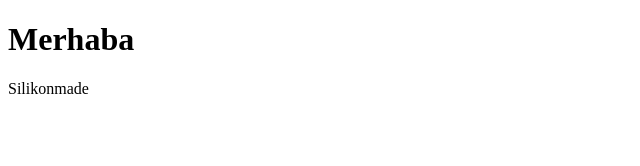
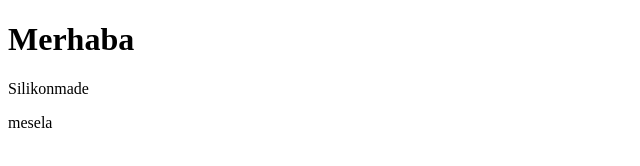
Before and after one commit to KaderTekel/BE129, a plain HTML site: page index.html in a window 1280 px wide. Shown: the full height of the page, 0-640 px from the left. Drawn offline with Linux system fonts and the light colour scheme.

Commit message:
Update index.html

```diff
--- a/index.html
+++ b/index.html
@@ -6,6 +6,8 @@
 <body>
     <h1>Merhaba</h1>
     <p>Silikonmade</p>
-
+    <div>
+        mesela
+    </div>
 </body>
 </html>
```
